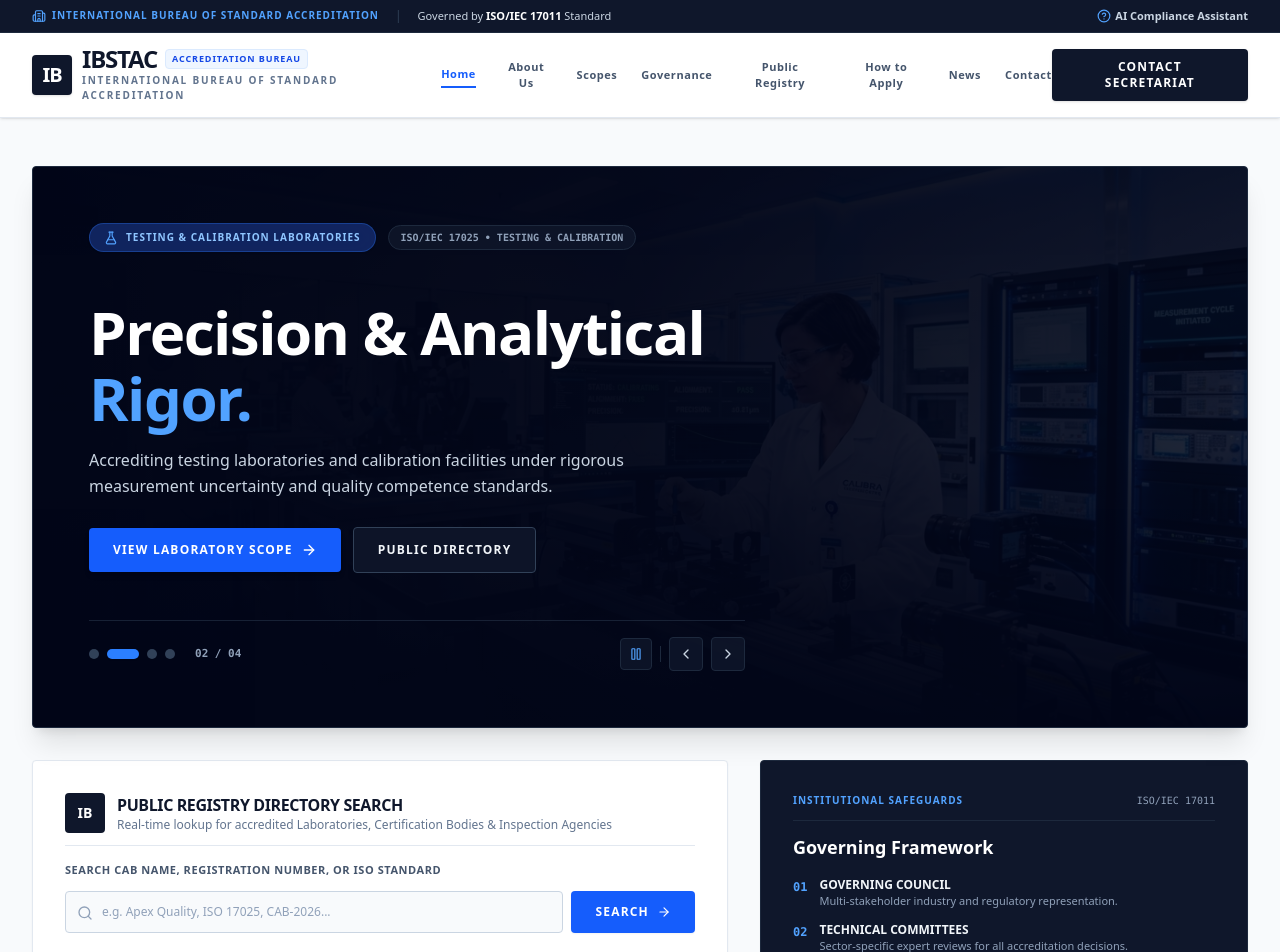
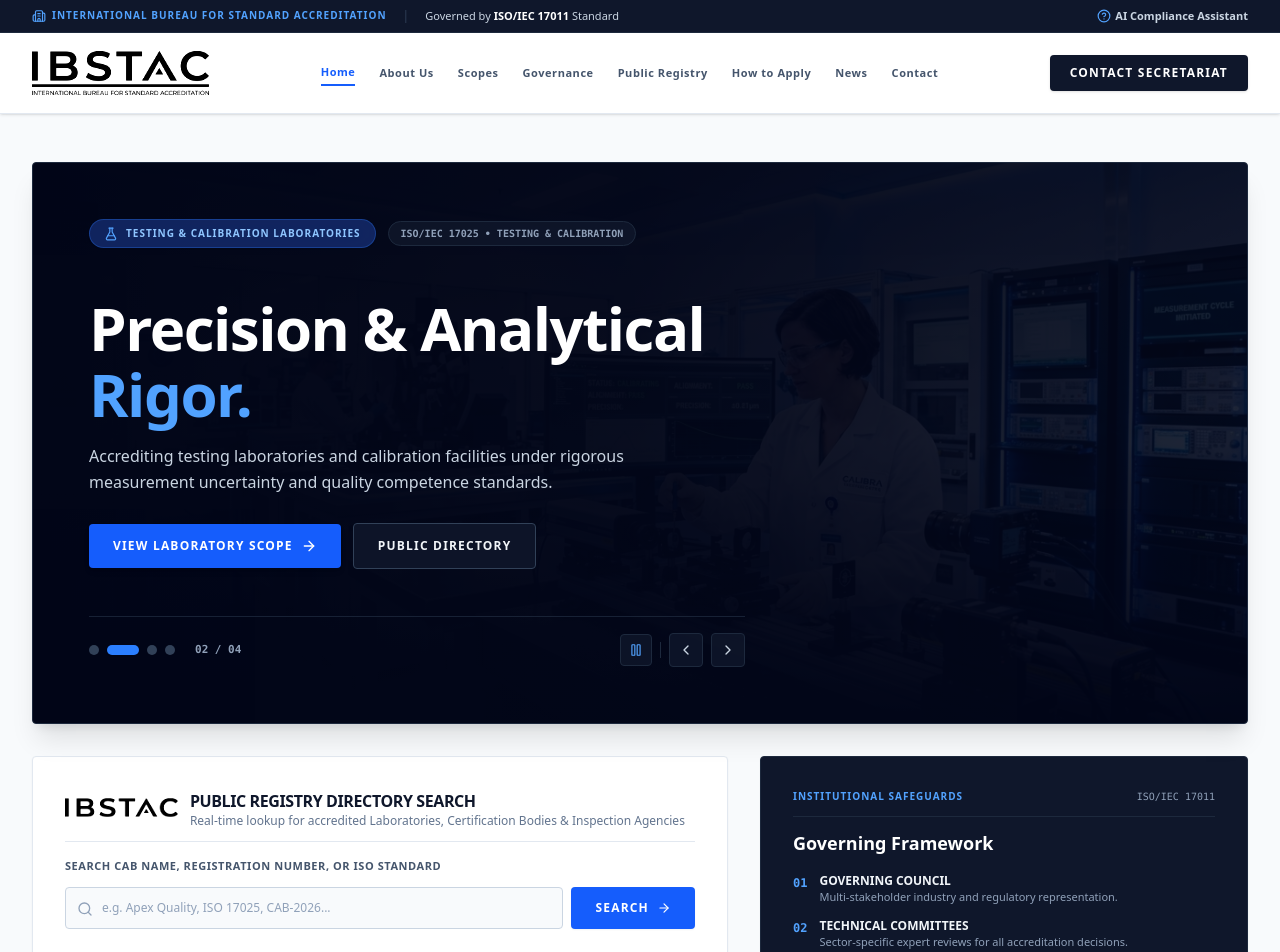
Before and after one commit to IemaNigeria/Ibstacorg, a React (Vite) app: page / in a window 1280 px wide. Shown: the top 952 px of the page. Built offline with nearby package versions, Linux system fonts and the light colour scheme.

Commit message:
refactor: standardize organization naming and UI
Update organization naming to "International Bureau For Standard Accreditation" across text, data, and system prompts. Replace static logo implementations with a shared IBSTACLogo component for better consistency.

```diff
--- a/server.ts
+++ b/server.ts
@@ -53,7 +53,7 @@
       });
     }
 
-    const systemInstruction = `You are the official AI Technical Advisor for IBSTAC (International Board for Standards, Testing, Accreditation & Certification), operating under the International Bureau of Standard Accreditation in compliance with ISO/IEC 17011.
+    const systemInstruction = `You are the official AI Technical Advisor for IBSTAC (International Board for Standards, Testing, Accreditation & Certification), operating under the International Bureau For Standard Accreditation in compliance with ISO/IEC 17011.
 
 Your role is to advise Conformity Assessment Bodies (CABs), laboratories, certification bodies, regulators, and industry leaders on IBSTAC accreditation requirements, ISO standards (ISO/IEC 17011, ISO/IEC 17021-1, ISO/IEC 17025, ISO/IEC 17020, ISO/IEC 17024, ISO 9001, ISO 14001, ISO 45001), structural impartiality safeguards, ILAC/IAF recognition pathways, and assessment procedures.
 
--- a/src/components/ContactSection.tsx
+++ b/src/components/ContactSection.tsx
@@ -58,7 +58,7 @@
                 <div>
                   <strong className="text-slate-900 block font-bold">Executive Secretariat</strong>
                   <span className="text-slate-600">International Board for Standards, Testing, Accreditation & Certification</span>
-                  <span className="block text-slate-500 mt-1">International Bureau of Standard Accreditation</span>
+                  <span className="block text-slate-500 mt-1">International Bureau For Standard Accreditation</span>
                 </div>
               </div>
 
--- a/src/components/Footer.tsx
+++ b/src/components/Footer.tsx
@@ -1,7 +1,7 @@
 import React from 'react';
 import { NavPage } from '../types';
 import { ShieldCheck, Award, Building2, Globe2, ChevronRight, CheckCircle2 } from 'lucide-react';
-import ibstacSeal from '../assets/images/ibstac_seal_logo_1785245394222.jpg';
+import { IBSTACLogo } from './IBSTACLogo';
 
 interface FooterProps {
   onNavigate: (page: NavPage) => void;
@@ -16,16 +16,11 @@
         <div className="max-w-7xl mx-auto flex flex-col md:flex-row items-center justify-between gap-6">
 
           <div className="flex items-center gap-4">
-            <img
-              src={ibstacSeal}
-              alt="IBSTAC Crest"
-              className="w-12 h-12 rounded-full border-2 border-blue-600 shadow-xs"
-              referrerPolicy="no-referrer"
-            />
+            <IBSTACLogo showSubtitle={false} size="md" variant="dark" />
             <div>
               <h4 className="font-extrabold text-white text-base tracking-tight">IBSTAC</h4>
               <p className="text-slate-400 text-xs">
-                International Board for Standards, Testing, Accreditation & Certification
+                International Bureau For Standard Accreditation
               </p>
             </div>
           </div>
@@ -52,7 +47,7 @@
             IBSTAC is an independent accreditation authority operating under ISO/IEC 17011. We evaluate and accredit management systems certification bodies, product certification bodies, testing & calibration laboratories, inspection bodies, and personnel credentialing schemes.
           </p>
           <div className="pt-2 text-[11px] text-blue-400 font-mono font-semibold">
-            "The audit behind the audit" • International Bureau of Standard Accreditation
+            "The audit behind the audit" • International Bureau For Standard Accreditation
           </div>
         </div>
 
--- a/src/components/Hero.tsx
+++ b/src/components/Hero.tsx
@@ -24,6 +24,7 @@
 import heroLab from '../assets/images/hero_lab_calibration_1785246836046.jpg';
 import heroInspection from '../assets/images/hero_inspection_audit_1785246848928.jpg';
 import heroSummit from '../assets/images/hero_global_summit_1785246860343.jpg';
+import { IBSTACLogo } from './IBSTACLogo';
 
 interface HeroProps {
   onNavigate: (page: NavPage) => void;
@@ -294,9 +295,7 @@
             <div className="space-y-4">
               <div className="pb-3 border-b border-slate-200 flex items-center justify-between">
                 <div className="flex items-center gap-3">
-                  <div className="w-10 h-10 bg-slate-900 text-white font-black text-sm flex items-center justify-center rounded-sm">
-                    IB
-                  </div>
+                  <IBSTACLogo showSubtitle={false} size="sm" />
                   <div>
                     <h3 className="font-extrabold text-base text-slate-900 uppercase tracking-tight">Public Registry Directory Search</h3>
                     <p className="text-xs text-slate-500">
@@ -410,7 +409,7 @@
               <p className="text-xl font-extrabold text-white">Serving Conformity Assessment Bodies Worldwide</p>
             </div>
             <div className="text-[10px] uppercase font-bold text-slate-400 sm:text-right">
-              International Bureau of Standard Accreditation • Global Outreach
+              International Bureau For Standard Accreditation • Global Outreach
             </div>
           </div>
 
--- /dev/null
+++ b/src/components/IBSTACLogo.tsx
@@ -0,0 +1,36 @@
+import React from 'react';
+import officialLogoImg from '../assets/images/ibstac_official_logo_1785329557117.jpg';
+
+interface IBSTACLogoProps {
+  className?: string;
+  variant?: 'light' | 'dark';
+  size?: 'sm' | 'md' | 'lg';
+  showSubtitle?: boolean;
+}
+
+export const IBSTACLogo: React.FC<IBSTACLogoProps> = ({
+  className = '',
+  variant = 'light',
+  size = 'md',
+  showSubtitle = true,
+}) => {
+  const heightClasses = {
+    sm: 'h-6 sm:h-7',
+    md: 'h-9 sm:h-11',
+    lg: 'h-12 sm:h-14',
+  };
+
+  return (
+    <div className={`inline-flex items-center group ${className}`}>
+      <div className={`relative flex items-center justify-center ${variant === 'dark' ? 'bg-white p-1.5 rounded-xs' : ''}`}>
+        <img
+          src={officialLogoImg}
+          alt={showSubtitle ? "IBSTAC - International Bureau For Standard Accreditation" : "IBSTAC"}
+          referrerPolicy="no-referrer"
+          className={`${heightClasses[size]} w-auto object-contain mix-blend-multiply filter contrast-125 transition-transform duration-300 group-hover:scale-105`}
+          style={!showSubtitle ? { clipPath: 'inset(0 0 34% 0)', marginBottom: '-0.4em' } : undefined}
+        />
+      </div>
+    </div>
+  );
+};
--- a/src/components/Navbar.tsx
+++ b/src/components/Navbar.tsx
@@ -1,7 +1,7 @@
 import React, { useState } from 'react';
 import { NavPage } from '../types';
 import { Shield, Search, CheckCircle2, Menu, X, FileText, Globe, Building2, HelpCircle } from 'lucide-react';
-import ibstacSeal from '../assets/images/ibstac_seal_logo_1785245394222.jpg';
+import { IBSTACLogo } from './IBSTACLogo';
 
 interface NavbarProps {
   currentPage: NavPage;
@@ -24,7 +24,7 @@
         <div className="max-w-7xl mx-auto flex flex-col sm:flex-row items-center justify-between gap-2">
           <div className="flex items-center gap-4">
             <span className="inline-flex items-center gap-1.5 font-bold uppercase tracking-widest text-[10px] text-blue-400">
-              <Building2 className="w-3.5 h-3.5" /> International Bureau of Standard Accreditation
+              <Building2 className="w-3.5 h-3.5" /> International Bureau For Standard Accreditation
             </span>
             <span className="hidden md:inline text-slate-700">|</span>
             <span className="hidden md:inline text-slate-300 text-[11px]">
@@ -46,27 +46,12 @@
 
       {/* Main Navigation Bar */}
       <div className="max-w-7xl mx-auto px-4 sm:px-8 py-3.5 flex items-center justify-between">
-        {/* Brand Logo & Seal */}
+        {/* Brand Logo - First IBSTAC logo (retains full subtext) */}
         <div
           onClick={() => handleNavClick('home')}
-          className="flex items-center gap-2.5 cursor-pointer group"
+          className="flex items-center gap-3 cursor-pointer group py-1"
         >
-          <div className="w-10 h-10 bg-slate-900 flex items-center justify-center rounded-sm shrink-0 shadow-sm">
-            <span className="text-white font-black text-xl tracking-tighter">IB</span>
-          </div>
-          <div className="flex flex-col">
-            <div className="flex items-center gap-2">
-              <span className="font-black text-xl sm:text-2xl tracking-tighter leading-none text-slate-900 group-hover:text-blue-600 transition-colors">
-                IBSTAC
-              </span>
-              <span className="bg-blue-50 text-blue-700 border border-blue-100 text-[9px] font-extrabold uppercase tracking-widest px-1.5 py-0.5 rounded-sm">
-                Accreditation Bureau
-              </span>
-            </div>
-            <span className="text-[10px] uppercase tracking-[0.18em] font-bold text-slate-500 hidden sm:block mt-0.5">
-              International Bureau of Standard Accreditation
-            </span>
-          </div>
+          <IBSTACLogo showSubtitle={true} size="md" />
         </div>
 
         {/* Desktop Navigation Links */}
--- a/src/components/WhoWeAre.tsx
+++ b/src/components/WhoWeAre.tsx
@@ -17,7 +17,7 @@
             An Independent Accreditation & Certification Authority
           </h2>
           <p className="text-slate-600 text-base sm:text-lg">
-            International Bureau of Standard Accreditation • Operating strictly under ISO/IEC 17011 principles
+            International Bureau For Standard Accreditation • Operating strictly under ISO/IEC 17011 principles
           </p>
         </div>
 
--- a/src/data/ibstacData.ts
+++ b/src/data/ibstacData.ts
@@ -3,13 +3,13 @@
 export const IBSTAC_OVERVIEW = {
   organizationName: "International Board for Standards, Testing, Accreditation & Certification",
   acronym: "IBSTAC",
-  headquarters: "International Bureau of Standard Accreditation",
+  headquarters: "International Bureau For Standard Accreditation",
   subtitle: "An Independent Accreditation & Certification Authority",
   tagline: "The Audit Behind the Audit — Confirming Competence, Impartiality & Consistency",
 
   whoWeAre: {
     title: "Who We Are",
-    p1: "IBSTAC operates under the International Bureau of Standard Accreditation. We evaluate and accredit the certification bodies, testing and calibration laboratories, inspection bodies, and personnel certification schemes that industries and regulators rely on for assurance — confirming that the organizations doing the certifying are themselves competent, impartial, and consistent.",
+    p1: "IBSTAC operates under the International Bureau For Standard Accreditation. We evaluate and accredit the certification bodies, testing and calibration laboratories, inspection bodies, and personnel certification schemes that industries and regulators rely on for assurance — confirming that the organizations doing the certifying are themselves competent, impartial, and consistent.",
     p2: "We do not certify products or manage systems directly. Our role sits one level above that: we accredit the bodies that do, giving industry, regulators, and the public confidence that a certificate, test report, or inspection result actually means what it claims to mean.",
     p3: "In practical terms, IBSTAC functions as the audit behind the audit — the body that confirms a certifier is qualified to certify, before that certifier ever puts its stamp on someone else's work."
   },
```
Also changed, not shown: src/assets/images/ibstac_official_logo_1785329557117.jpg (added).
